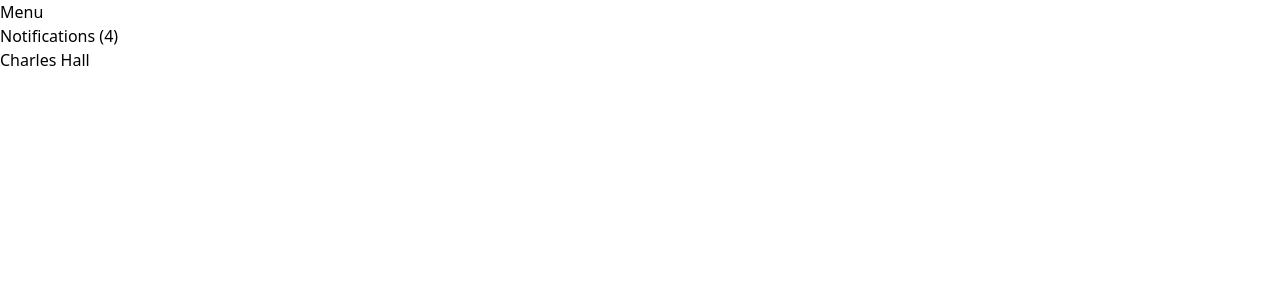
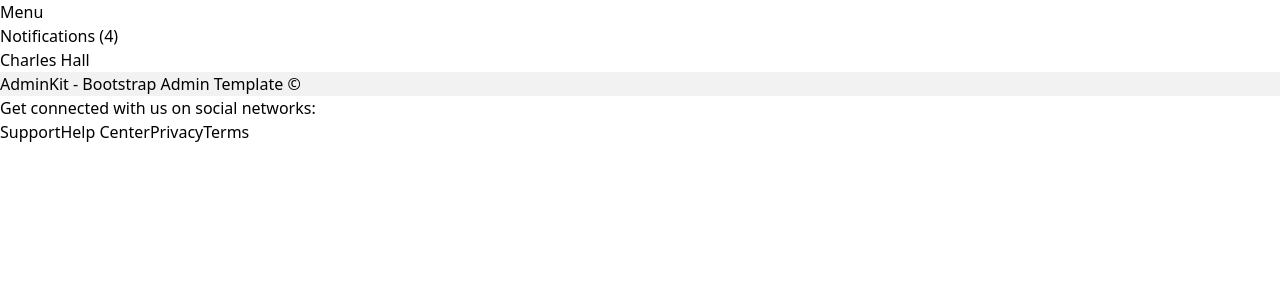
Before and after one commit to AbdullahZahid77/web_dev_asm_02, a React (Vite) app: page / in a window 1280 px wide. Shown: the top 300 px of the page. Built offline with nearby package versions, Linux system fonts and the light colour scheme.

Commit message:
add footer component

```diff
--- a/src/App.jsx
+++ b/src/App.jsx
@@ -1,13 +1,14 @@
-import { useState } from 'react'
 import Navbar from './components/admin/Navbar'
+import CalendarCard from './components/admin/Footer'
 import './App.css'
+import Footer from './components/admin/Footer'
 
 function App() {
-  const [count, setCount] = useState(0)
 
   return (
     <>
      <Navbar />
+     <Footer />
     </>
   )
 }
--- /dev/null
+++ b/src/components/admin/Footer.jsx
@@ -0,0 +1,32 @@
+import React from 'react';
+
+const Footer = () => {
+    return (
+        <footer className="bg-gray-100 text-center lg:text-left">
+            <div className="text-gray-700 text-center p-4" style={{ backgroundColor: "rgba(0, 0, 0, 0.05)" }}>
+                AdminKit - Bootstrap Admin Template ©
+            </div>
+            <div className="flex justify-center items-center lg:justify-between p-6 border-b border-gray-300">
+                <div className="mr-12 hidden lg:block">
+                    <span>Get connected with us on social networks:</span>
+                </div>
+                <div className="flex justify-center">
+                    <a href="#!" className="mr-6 text-gray-600">
+                        Support
+                    </a>
+                    <a href="#!" className="mr-6 text-gray-600">
+                        Help Center
+                    </a>
+                    <a href="#!" className="mr-6 text-gray-600">
+                        Privacy
+                    </a>
+                    <a href="#!" className="text-gray-600">
+                        Terms
+                    </a>
+                </div>
+            </div>
+        </footer>
+    );
+};
+
+export default Footer;
```
